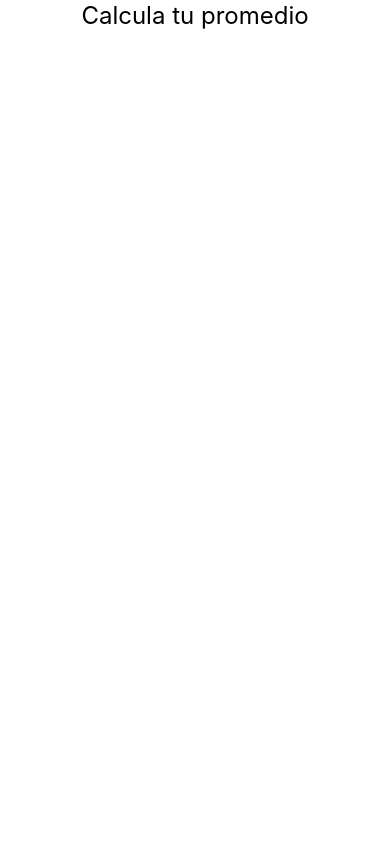
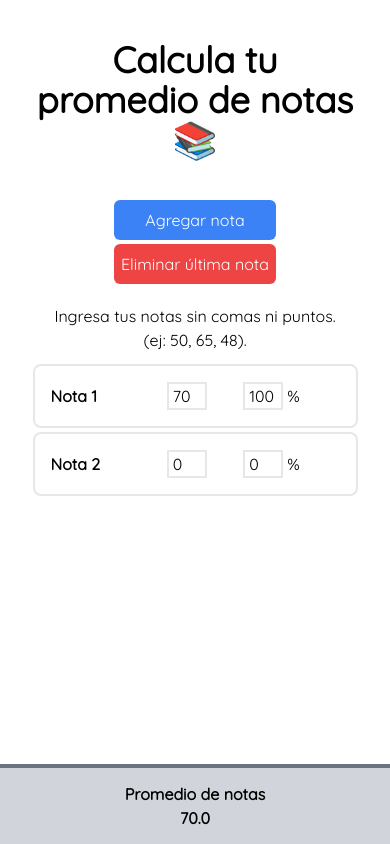
Before and after one commit to pablovrl/calculador-promedio, a React (Vite) app: page / in a window 390 px wide. Built offline with nearby package versions, Linux system fonts and the light colour scheme.

Commit message:
add phone view

```diff
--- a/src/App.tsx
+++ b/src/App.tsx
@@ -1,10 +1,119 @@
+import React, { ChangeEvent, useState } from "react";
+import Nota from "./components/Nota";
+
+interface Nota {
+  id: number;
+  nota: string;
+  porcentaje: string;
+}
+
 function App() {
+  const [notas, setNotas] = useState<Nota[]>([
+    {
+      id: 0,
+      nota: "70",
+      porcentaje: "100",
+    },
+    { id: 1, nota: "0", porcentaje: "0" },
+  ]);
+
+  const addNewNota = () => {
+    const lastId = notas[notas.length - 1].id;
+    setNotas([
+      ...notas,
+      {
+        id: lastId + 1,
+        nota: "0",
+        porcentaje: "0",
+      },
+    ]);
+  };
+
+  const deleteLastNota = () => {
+    if (notas.length > 1) {
+      const newNotas = notas;
+      newNotas.pop();
+      setNotas([...newNotas]);
+    }
+  };
+
+  const handleNotaChange = (e: ChangeEvent<HTMLInputElement>) => {
+    setNotas(
+      notas.map((nota) => {
+        if (nota.id.toString() === e.target.name) {
+          return {
+            ...nota,
+            nota: e.target.value,
+          };
+        }
+        return nota;
+      })
+    );
+  };
+
+  const handlePorcentajeChange = (e: ChangeEvent<HTMLInputElement>) => {
+    setNotas(
+      notas.map((nota) => {
+        if (nota.id.toString() === e.target.name) {
+          return {
+            ...nota,
+            porcentaje: e.target.value,
+          };
+        }
+        return nota;
+      })
+    );
+  };
+
+  let notaFinal = 0;
+  notas.forEach((nota) => {
+    if (nota.nota && nota.porcentaje) {
+      const op =
+        parseInt(nota.nota, 10) * (parseInt(nota.porcentaje, 10) / 100);
+      notaFinal += op;
+    }
+  });
+
   return (
-    <div>
+    <>
       <div className="flex items-center justify-center">
-        <h1 className="text-2xl">Calcula tu promedio</h1>
+        <div className="flex items-center justify-center flex-col w-10/12 pt-10">
+          <h1 className="text-4xl font-bold mb-10 text-center">
+            Calcula tu promedio de notas📚
+          </h1>
+          <button
+            className="rounded-md w-1/2 h-10 bg-blue-500 text-white mb-1"
+            onClick={addNewNota}
+          >
+            Agregar nota
+          </button>
+          <button
+            className="rounded-md w-1/2 h-10 bg-red-500 text-white mb-5"
+            onClick={deleteLastNota}
+          >
+            Eliminar última nota
+          </button>
+          <p>Ingresa tus notas sin comas ni puntos.</p>
+          <p>(ej: 50, 65, 48).</p>
+          <div className="w-full mt-2 mb-24">
+            {notas.map((nota, i) => (
+              <Nota
+                key={i}
+                id={nota.id}
+                nota={nota.nota}
+                porcentaje={nota.porcentaje}
+                handleNotaChange={handleNotaChange}
+                handlePorcentajeChange={handlePorcentajeChange}
+              />
+            ))}
+          </div>
+        </div>
       </div>
-    </div>
+      <div className="fixed bottom-0 bg-gray-300 border-t-gray-500 border-t-4 w-full h-20 flex flex-col justify-center items-center font-bold">
+        <p>Promedio de notas</p>
+        <p>{notaFinal.toFixed(1)}</p>
+      </div>
+    </>
   );
 }
 
--- /dev/null
+++ b/src/components/Nota.tsx
@@ -0,0 +1,40 @@
+import { ChangeEvent } from "react";
+
+interface notaProps {
+  handleNotaChange: (e: ChangeEvent<HTMLInputElement>) => void;
+  handlePorcentajeChange: (e: ChangeEvent<HTMLInputElement>) => void;
+  nota: string;
+  porcentaje: string;
+  id: number;
+}
+
+const Nota = ({
+  handleNotaChange,
+  handlePorcentajeChange,
+  nota,
+  porcentaje,
+  id,
+}: notaProps) => {
+  return (
+    <div className="border-2 h-16 bg-white my-1 rounded-lg grid grid-cols-3 items-center px-4">
+      <span className="font-bold">Nota {id + 1}</span>
+      <input
+        className="border-2 w-10 mx-5 pl-1"
+        name={id.toString()}
+        value={nota}
+        onChange={handleNotaChange}
+      />
+      <div>
+        <input
+          className="border-2 w-10 pl-1 mr-1"
+          name={id.toString()}
+          value={porcentaje}
+          onChange={handlePorcentajeChange}
+        />
+        <span>%</span>
+      </div>
+    </div>
+  );
+};
+
+export default Nota;
--- a/src/index.css
+++ b/src/index.css
@@ -1,15 +1,8 @@
-body {
-  margin: 0;
-  font-family: -apple-system, BlinkMacSystemFont, 'Segoe UI', 'Roboto', 'Oxygen',
-    'Ubuntu', 'Cantarell', 'Fira Sans', 'Droid Sans', 'Helvetica Neue',
-    sans-serif;
-  -webkit-font-smoothing: antialiased;
-  -moz-osx-font-smoothing: grayscale;
-}
+@import url("https://fonts.googleapis.com/css2?family=Montserrat&display=swap");
+@import url("https://fonts.googleapis.com/css2?family=Quicksand&display=swap");
 
-code {
-  font-family: source-code-pro, Menlo, Monaco, Consolas, 'Courier New',
-    monospace;
+* {
+  font-family: "Quicksand", sans-serif;
 }
 
 @tailwind base;
```
